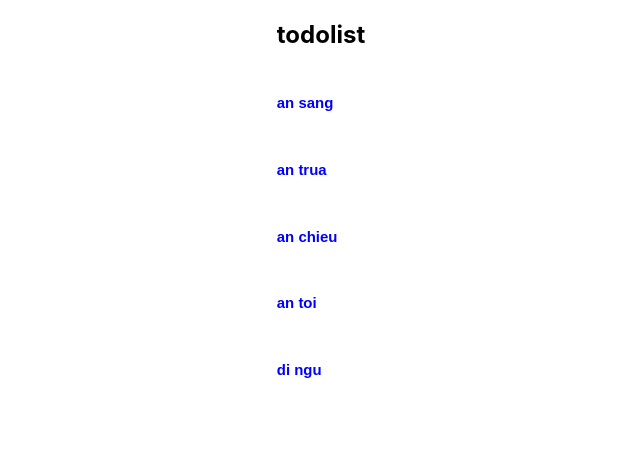
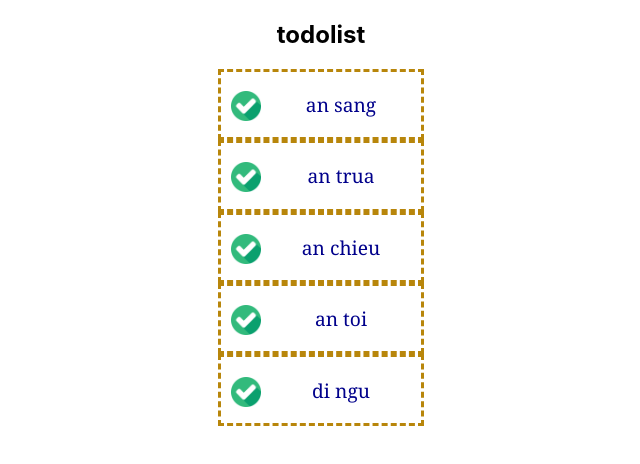
Before and after one commit to TrungTho/demo-react, a React (Create React App) app: page / in a window 1280 px wide. Shown: the top 464 px of the page, without its empty margins (319-959 px from the left). Built offline with nearby package versions, Linux system fonts and the light colour scheme.

Commit message:
add icon & adjust some css

```diff
--- a/src/App.js
+++ b/src/App.js
@@ -1,6 +1,6 @@
 import { Component } from "react";
 import Demo from "./demo";
-import TrafficLight from "./components/trafficlight";
+// import TrafficLight from "./components/trafficlight";
 
 class App extends Component {
   //create temp data with cons
--- a/src/demo.js
+++ b/src/demo.js
@@ -1,6 +1,8 @@
 import React, { Component } from "react";
 import "./index.css";
 import classnames from "classnames";
+import checkedImg from "./images/checked.png";
+import uncheckedImg from "./images/unchecked.png";
 
 class Demo extends Component {
   // constructor(props) {
@@ -42,7 +44,13 @@ class Demo extends Component {
             rowDataDone: this.props.item.isDone === true,
           })}
         >
-          <h5>{this.props.item.title} </h5>
+          <p>
+            <img
+              className="itemIcon"
+              src={this.props.item.isDone ? checkedImg : uncheckedImg}
+            />
+            {this.props.item.title}{" "}
+          </p>
         </div>
       </div>
     );
--- a/src/index.css
+++ b/src/index.css
@@ -6,6 +6,8 @@ body {
   -webkit-font-smoothing: antialiased;
   -moz-osx-font-smoothing: grayscale;
   display: flex;
+  justify-content: center;
+  text-align: center;
 }
 
 code {
@@ -14,16 +16,28 @@ code {
 }
 
 .rowData {
-  margin: 10;
-  font-size: large;
-  color: blue;
-  font-family: Arial, Helvetica, sans-serif;
+  width: 200px;
+  font-size: larger;
+  color: darkblue;
+  font-family: Cambria, Cochin, Georgia, Times, "Times New Roman", serif;
   justify-content: center;
   align-content: center;
   align-items: center;
+  border: darkgoldenrod;
+  border-style: dashed;
+  /* box-sizing: content-box; */
 }
 
 .rowDataDone {
   text-decoration: line-through;
+  color: gray;
   opacity: 0.3;
 }
+
+.itemIcon {
+  width: 30px;
+  height: 30px;
+  vertical-align: middle;
+  float: left;
+  margin-left: 10px;
+}
```
Also changed, not shown: src/images/checked.png (added), src/images/unchecked.png (added).
